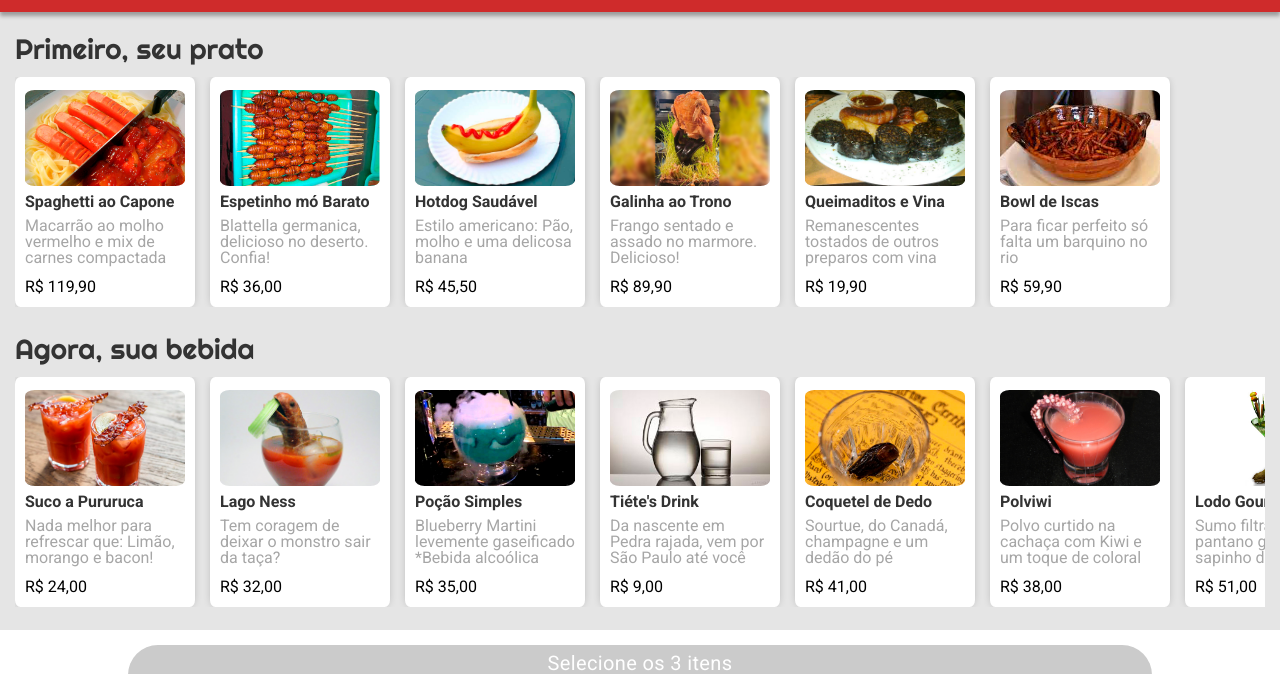
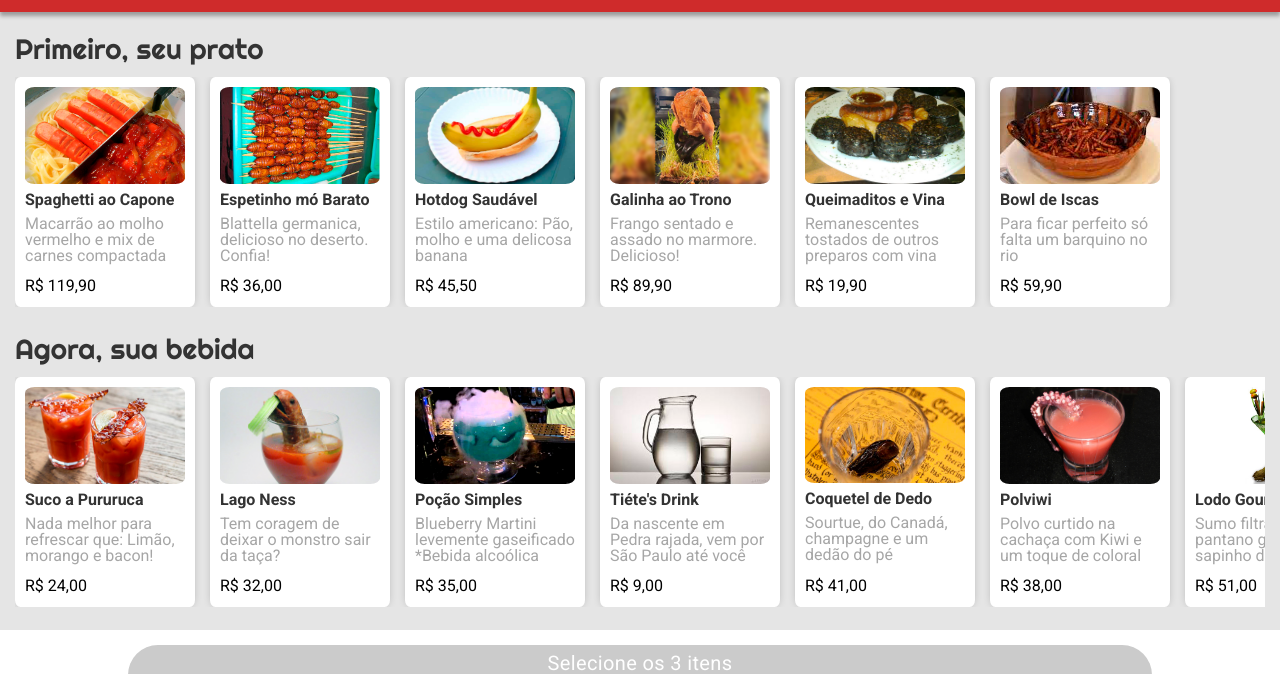
Before and after one commit to pipas2309/projeto3-driveneats, a plain HTML site: page index.html in a window 1280 px wide. Shown: the part 80-754 px from the top of the page. Drawn offline with nearby package versions, Linux system fonts and the light colour scheme.

Commit message:
Versão Final 2.0 Rei - Sério, para de graça, ta ficando chato isso

```diff
--- a/estilos.css
+++ b/estilos.css
@@ -100,7 +100,7 @@ body{
     width: 180px;
     height: 230px;
     margin-right: 15px;
-    padding: 10px 6px 5px 6px;
+    padding: 6px 6px 4px 6px;
     display: flex;
     flex-direction: column;
     justify-content: center;
@@ -123,7 +123,7 @@ body{
 }
 
 .texto-item {
-    height: 74px;
+    height: 100px;
     margin-top: 8px;
     display: flex;
     flex-direction: column;
@@ -138,7 +138,10 @@ body{
 }
 
 .texto-item p {
+    height: 50px;
     color: #A6A6A6;
+    text-overflow: ellipsis;
+    overflow: hidden;
 }
 
 
--- a/scripts.js
+++ b/scripts.js
@@ -1,4 +1,4 @@
-// Valores em R$ - pt-br
+// Valores em R$ - pt-br (testando a funcionalidade da função)
 precoSite();
 function precoSite() {
     const item = document.querySelector(".preco-item");
@@ -103,8 +103,9 @@ function fecharPedido () {
     if (comprar() === 3) {
         document.querySelector(".finalizar-compra").classList.remove("escondido");
         document.querySelector(".fundo-branco").classList.remove("escondido");
+        return listaSelecionada();
     }
-    return listaSelecionada();
+
 }
 
 // Itens no fechar pedido
```
